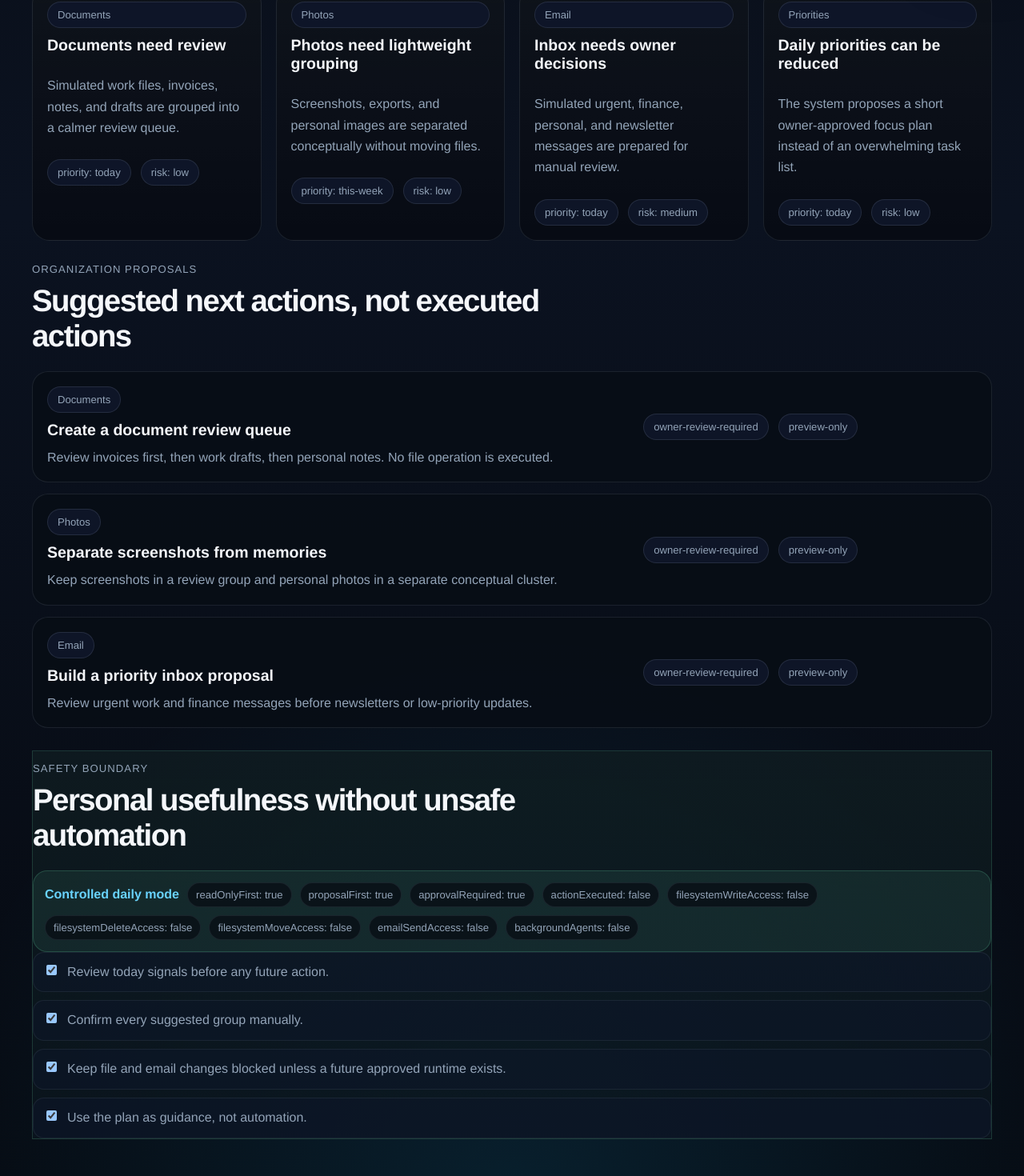
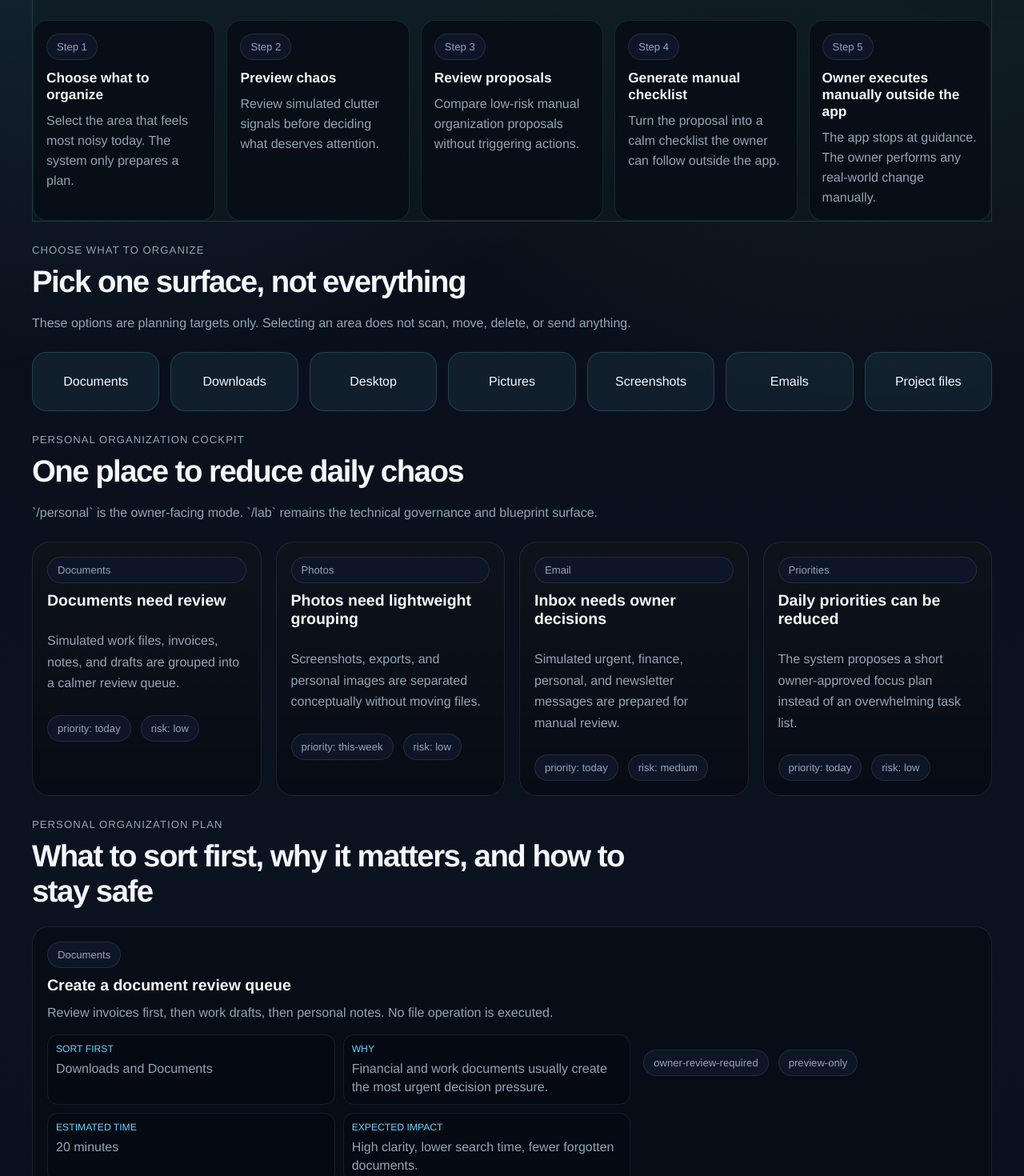
Before and after one commit to raiderdelcastillo33-wq/proyecto-unv-hmnd-fase-1-real, a Next.js app in the folder apps/web/: page /personal in a window 1280 px wide. Shown: the part 880-2350 px from the top of the page at 80% size. Built offline with nearby package versions, Linux system fonts and the light colour scheme; no server answers.

Commit message:
feat(personal): add first-use organization workflow

```diff
--- a/apps/web/app/globals.css
+++ b/apps/web/app/globals.css
@@ -1442,6 +1442,63 @@ textarea:focus-visible {
   gap: 18px;
 }
 
+.personal-workflow {
+  border: 1px solid rgba(105, 211, 255, 0.16);
+  background:
+    linear-gradient(180deg, rgba(105, 211, 255, 0.06), rgba(116, 240, 186, 0.03)),
+    rgba(8, 13, 22, 0.7);
+}
+
+.personal-workflow-grid,
+.personal-target-grid,
+.personal-focus-grid {
+  display: grid;
+  gap: 14px;
+}
+
+.personal-workflow-grid {
+  grid-template-columns: repeat(5, minmax(0, 1fr));
+}
+
+.personal-workflow-card {
+  min-height: 190px;
+  border-radius: 18px;
+  border: 1px solid rgba(148, 163, 184, 0.14);
+  background: rgba(8, 13, 22, 0.86);
+  padding: 16px;
+}
+
+.personal-workflow-card h3 {
+  margin: 12px 0 0;
+  font-family: var(--font-heading);
+  font-size: 1.08rem;
+}
+
+.personal-workflow-card p {
+  margin: 10px 0 0;
+  color: var(--muted);
+  line-height: 1.55;
+}
+
+.personal-target-grid {
+  grid-template-columns: repeat(7, minmax(0, 1fr));
+}
+
+.personal-target-button {
+  min-height: 74px;
+  border-radius: 18px;
+  border: 1px solid rgba(105, 211, 255, 0.18);
+  background: rgba(105, 211, 255, 0.08);
+  color: var(--text);
+  font: inherit;
+  cursor: default;
+}
+
+.personal-target-button:focus-visible {
+  outline: 2px solid var(--primary);
+  outline-offset: 3px;
+}
+
 .personal-proposal-list {
   display: grid;
   gap: 14px;
@@ -1468,6 +1525,36 @@ textarea:focus-visible {
   margin: 10px 0 0;
   color: var(--muted);
   line-height: 1.6;
+}
+
+.personal-plan-details {
+  display: grid;
+  grid-template-columns: repeat(2, minmax(0, 1fr));
+  gap: 10px;
+  margin: 14px 0 0;
+}
+
+.personal-plan-details div {
+  border: 1px solid rgba(148, 163, 184, 0.12);
+  border-radius: 14px;
+  background: rgba(6, 10, 18, 0.68);
+  padding: 10px;
+}
+
+.personal-plan-details dt {
+  color: var(--primary);
+  font-size: 0.76rem;
+  text-transform: uppercase;
+}
+
+.personal-plan-details dd {
+  margin: 6px 0 0;
+  color: var(--muted);
+  line-height: 1.45;
+}
+
+.personal-focus-grid {
+  grid-template-columns: repeat(3, minmax(0, 1fr));
 }
 
 .personal-safety {
@@ -1891,7 +1978,11 @@ textarea:focus-visible {
   .email-category-grid,
   .email-preview-row,
   .personal-mode-grid,
+  .personal-workflow-grid,
+  .personal-target-grid,
+  .personal-focus-grid,
   .personal-proposal-row,
+  .personal-plan-details,
   .cv-grid,
   .cv-layout,
   .bullet-list--dense {
--- a/apps/web/app/personal/page.tsx
+++ b/apps/web/app/personal/page.tsx
@@ -49,8 +49,8 @@ export default function PersonalOrganizerPage() {
           <p className="result-eyebrow">Daily clarity snapshot</p>
           <h2>Review first. Decide calmly. Execute nothing here.</h2>
           <p className="meta-text">
-            This mode turns simulated organization signals into a practical review plan. It does not write, delete,
-            move, send, reply, scan the host, or run background agents.
+            This mode turns organization signals into a practical first-use plan. It does not write, delete, move,
+            send, reply, scan the host, or run background agents.
           </p>
           <div className="metrics-grid">
             <article className="metric-card">
@@ -71,6 +71,47 @@ export default function PersonalOrganizerPage() {
             </article>
           </div>
         </aside>
+      </section>
+
+      <section className="section-block personal-workflow" aria-labelledby="first-use-workflow-heading">
+        <div className="section-head">
+          <p className="result-eyebrow">First Use Workflow</p>
+          <h2 className="section-title" id="first-use-workflow-heading">
+            A guided first organization pass
+          </h2>
+          <p>
+            Start small, preview the chaos, review proposals, and then execute manually outside the app. The workflow
+            is designed to reduce overwhelm without giving the system destructive powers.
+          </p>
+        </div>
+
+        <div className="personal-workflow-grid">
+          {plan.firstUseWorkflow.map((item) => (
+            <article className="personal-workflow-card" key={item.id}>
+              <span className="info-chip">{item.step}</span>
+              <h3>{item.title}</h3>
+              <p>{item.description}</p>
+            </article>
+          ))}
+        </div>
+      </section>
+
+      <section className="section-block" aria-labelledby="organize-options-heading">
+        <div className="section-head">
+          <p className="result-eyebrow">Choose what to organize</p>
+          <h2 className="section-title" id="organize-options-heading">
+            Pick one surface, not everything
+          </h2>
+          <p>These options are planning targets only. Selecting an area does not scan, move, delete, or send anything.</p>
+        </div>
+
+        <div className="personal-target-grid" aria-label="Personal organization options">
+          {plan.organizationTargets.map((target) => (
+            <button className="personal-target-button" key={target} type="button">
+              {target}
+            </button>
+          ))}
+        </div>
       </section>
 
       <section className="section-block" aria-labelledby="personal-mode-heading">
@@ -101,9 +142,9 @@ export default function PersonalOrganizerPage() {
 
       <section className="section-block" aria-labelledby="proposal-heading">
         <div className="section-head">
-          <p className="result-eyebrow">Organization proposals</p>
+          <p className="result-eyebrow">Personal Organization Plan</p>
           <h2 className="section-title" id="proposal-heading">
-            Suggested next actions, not executed actions
+            What to sort first, why it matters, and how to stay safe
           </h2>
         </div>
 
@@ -114,6 +155,24 @@ export default function PersonalOrganizerPage() {
                 <span className="info-chip">{areaLabels[proposal.area]}</span>
                 <h3>{proposal.title}</h3>
                 <p>{proposal.recommendation}</p>
+                <dl className="personal-plan-details">
+                  <div>
+                    <dt>Sort first</dt>
+                    <dd>{proposal.organizeFirst}</dd>
+                  </div>
+                  <div>
+                    <dt>Why</dt>
+                    <dd>{proposal.rationale}</dd>
+                  </div>
+                  <div>
+                    <dt>Estimated time</dt>
+                    <dd>{proposal.estimatedTime}</dd>
+                  </div>
+                  <div>
+                    <dt>Expected impact</dt>
+                    <dd>{proposal.expectedImpact}</dd>
+                  </div>
+                </dl>
               </div>
               <div className="response-meta">
                 <span className="info-chip">{proposal.approvalMode}</span>
@@ -121,6 +180,43 @@ export default function PersonalOrganizerPage() {
               </div>
             </article>
           ))}
+        </div>
+      </section>
+
+      <section className="section-block personal-focus" aria-labelledby="today-focus-heading">
+        <div className="section-head">
+          <p className="result-eyebrow">Today's Focus</p>
+          <h2 className="section-title" id="today-focus-heading">
+            Start without overwhelming yourself
+          </h2>
+          <p>{plan.todayFocus.startHere}</p>
+        </div>
+
+        <div className="personal-focus-grid">
+          <article className="showcase-card">
+            <span className="info-chip">What I do today</span>
+            <ul className="bullet-list">
+              {plan.todayFocus.doToday.map((item) => (
+                <li key={item}>{item}</li>
+              ))}
+            </ul>
+          </article>
+          <article className="showcase-card">
+            <span className="info-chip">What I do not touch</span>
+            <ul className="bullet-list">
+              {plan.todayFocus.doNotTouch.map((item) => (
+                <li key={item}>{item}</li>
+              ))}
+            </ul>
+          </article>
+          <article className="showcase-card">
+            <span className="info-chip">What I review manually</span>
+            <ul className="bullet-list">
+              {plan.todayFocus.reviewManually.map((item) => (
+                <li key={item}>{item}</li>
+              ))}
+            </ul>
+          </article>
         </div>
       </section>
 
@@ -142,6 +238,11 @@ export default function PersonalOrganizerPage() {
           <span>filesystemDeleteAccess: false</span>
           <span>filesystemMoveAccess: false</span>
           <span>emailSendAccess: false</span>
+          <span>No files moved</span>
+          <span>No files deleted</span>
+          <span>No email sent</span>
+          <span>Manual execution only</span>
+          <span>Owner approval required</span>
           <span>backgroundAgents: false</span>
         </div>
 
--- a/apps/web/lib/personal-organizer-mode.ts
+++ b/apps/web/lib/personal-organizer-mode.ts
@@ -1,4 +1,12 @@
 export type PersonalOrganizerArea = 'documents' | 'photos' | 'email' | 'priorities'
+export type PersonalOrganizerTarget =
+  | 'Documents'
+  | 'Downloads'
+  | 'Desktop'
+  | 'Pictures'
+  | 'Screenshots'
+  | 'Emails'
+  | 'Project files'
 export type PersonalOrganizerRiskLevel = 'low' | 'medium'
 export type PersonalOrganizerModeStatus = 'ready-for-owner-review'
 
@@ -33,8 +41,26 @@ export type PersonalOrganizerProposal = {
   area: PersonalOrganizerArea
   title: string
   recommendation: string
+  organizeFirst: string
+  rationale: string
+  estimatedTime: string
+  expectedImpact: string
   approvalMode: 'owner-review-required'
   actionMode: 'preview-only'
+}
+
+export type PersonalFirstUseStep = {
+  id: string
+  step: string
+  title: string
+  description: string
+}
+
+export type PersonalOrganizationFocus = {
+  doToday: string[]
+  doNotTouch: string[]
+  reviewManually: string[]
+  startHere: string
 }
 
 export type PersonalOrganizerDailyPlan = {
@@ -42,8 +68,11 @@ export type PersonalOrganizerDailyPlan = {
   label: string
   status: PersonalOrganizerModeStatus
   safetyBoundary: PersonalOrganizerSafetyBoundary
+  firstUseWorkflow: PersonalFirstUseStep[]
+  organizationTargets: PersonalOrganizerTarget[]
   signals: PersonalOrganizerSignal[]
   proposals: PersonalOrganizerProposal[]
+  todayFocus: PersonalOrganizationFocus
   checklist: string[]
 }
 
@@ -70,6 +99,39 @@ export function createPersonalOrganizerDailyPlan(): PersonalOrganizerDailyPlan {
     label: 'Humanity Guide OS - Personal Organizer Mode',
     status: 'ready-for-owner-review',
     safetyBoundary: personalOrganizerSafetyBoundary,
+    firstUseWorkflow: [
+      {
+        id: 'workflow-choose',
+        step: 'Step 1',
+        title: 'Choose what to organize',
+        description: 'Select the area that feels most noisy today. The system only prepares a plan.'
+      },
+      {
+        id: 'workflow-preview',
+        step: 'Step 2',
+        title: 'Preview chaos',
+        description: 'Review simulated clutter signals before deciding what deserves attention.'
+      },
+      {
+        id: 'workflow-proposals',
+        step: 'Step 3',
+        title: 'Review proposals',
+        description: 'Compare low-risk manual organization proposals without triggering actions.'
+      },
+      {
+        id: 'workflow-checklist',
+        step: 'Step 4',
+        title: 'Generate manual checklist',
+        description: 'Turn the proposal into a calm checklist the owner can follow outside the app.'
+      },
+      {
+        id: 'workflow-owner-executes',
+        step: 'Step 5',
+        title: 'Owner executes manually outside the app',
+        description: 'The app stops at guidance. The owner performs any real-world change manually.'
+      }
+    ],
+    organizationTargets: ['Documents', 'Downloads', 'Desktop', 'Pictures', 'Screenshots', 'Emails', 'Project files'],
     signals: [
       {
         id: 'signal-documents',
@@ -110,6 +172,10 @@ export function createPersonalOrganizerDailyPlan(): PersonalOrganizerDailyPlan {
         area: 'documents',
         title: 'Create a document review queue',
         recommendation: 'Review invoices first, then work drafts, then personal notes. No file operation is executed.',
+        organizeFirst: 'Downloads and Documents',
+        rationale: 'Financial and work documents usually create the most urgent decision pressure.',
+        estimatedTime: '20 minutes',
+        expectedImpact: 'High clarity, lower search time, fewer forgotten documents.',
         approvalMode: 'owner-review-required',
         actionMode: 'preview-only'
       },
@@ -118,6 +184,10 @@ export function createPersonalOrganizerDailyPlan(): PersonalOrganizerDailyPlan {
         area: 'photos',
         title: 'Separate screenshots from memories',
         recommendation: 'Keep screenshots in a review group and personal photos in a separate conceptual cluster.',
+        organizeFirst: 'Screenshots',
+        rationale: 'Screenshots accumulate quickly and often mix temporary references with important records.',
+        estimatedTime: '15 minutes',
+        expectedImpact: 'Cleaner picture review and less visual noise.',
         approvalMode: 'owner-review-required',
         actionMode: 'preview-only'
       },
@@ -126,10 +196,32 @@ export function createPersonalOrganizerDailyPlan(): PersonalOrganizerDailyPlan {
         area: 'email',
         title: 'Build a priority inbox proposal',
         recommendation: 'Review urgent work and finance messages before newsletters or low-priority updates.',
+        organizeFirst: 'Emails waiting reply',
+        rationale: 'Reply-needed messages carry social and operational risk if they stay hidden.',
+        estimatedTime: '12 minutes',
+        expectedImpact: 'Lower communication stress and clearer next actions.',
         approvalMode: 'owner-review-required',
         actionMode: 'preview-only'
       }
     ],
+    todayFocus: {
+      doToday: [
+        'Start with Downloads and email replies.',
+        'Review invoices and work drafts before personal cleanup.',
+        'Create one short manual checklist before touching anything.'
+      ],
+      doNotTouch: [
+        'Do not delete files today.',
+        'Do not move project folders until reviewed.',
+        'Do not send email replies from inside the app.'
+      ],
+      reviewManually: [
+        'Invoices and finance messages.',
+        'Screenshots that may contain important references.',
+        'Project files with unclear names.'
+      ],
+      startHere: 'Begin with 20 minutes on Downloads, then stop and review the checklist.'
+    },
     checklist: [
       'Review today signals before any future action.',
       'Confirm every suggested group manually.',
```
Also changed, not shown: 3 other files (tests, documents, lock files or other folders).
